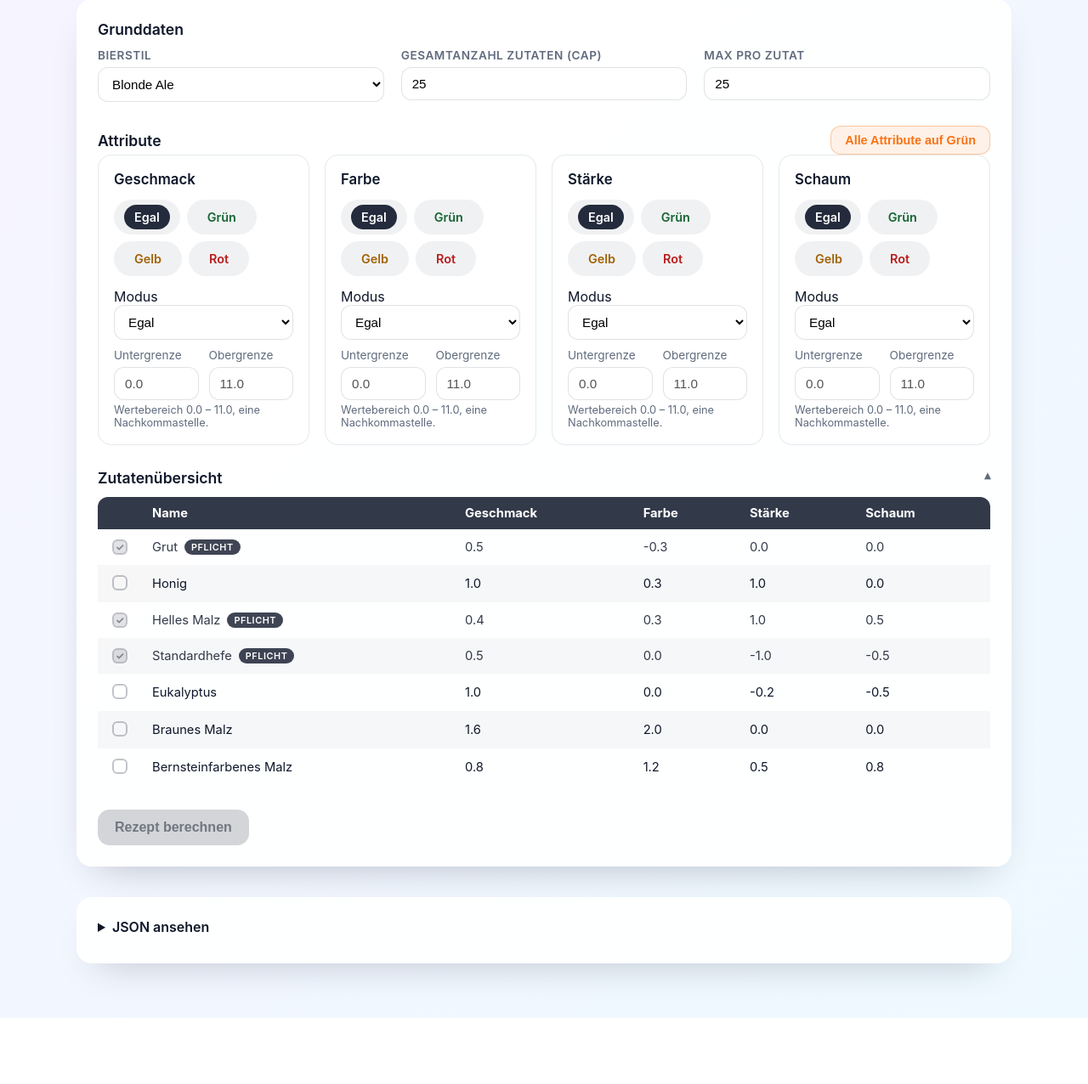
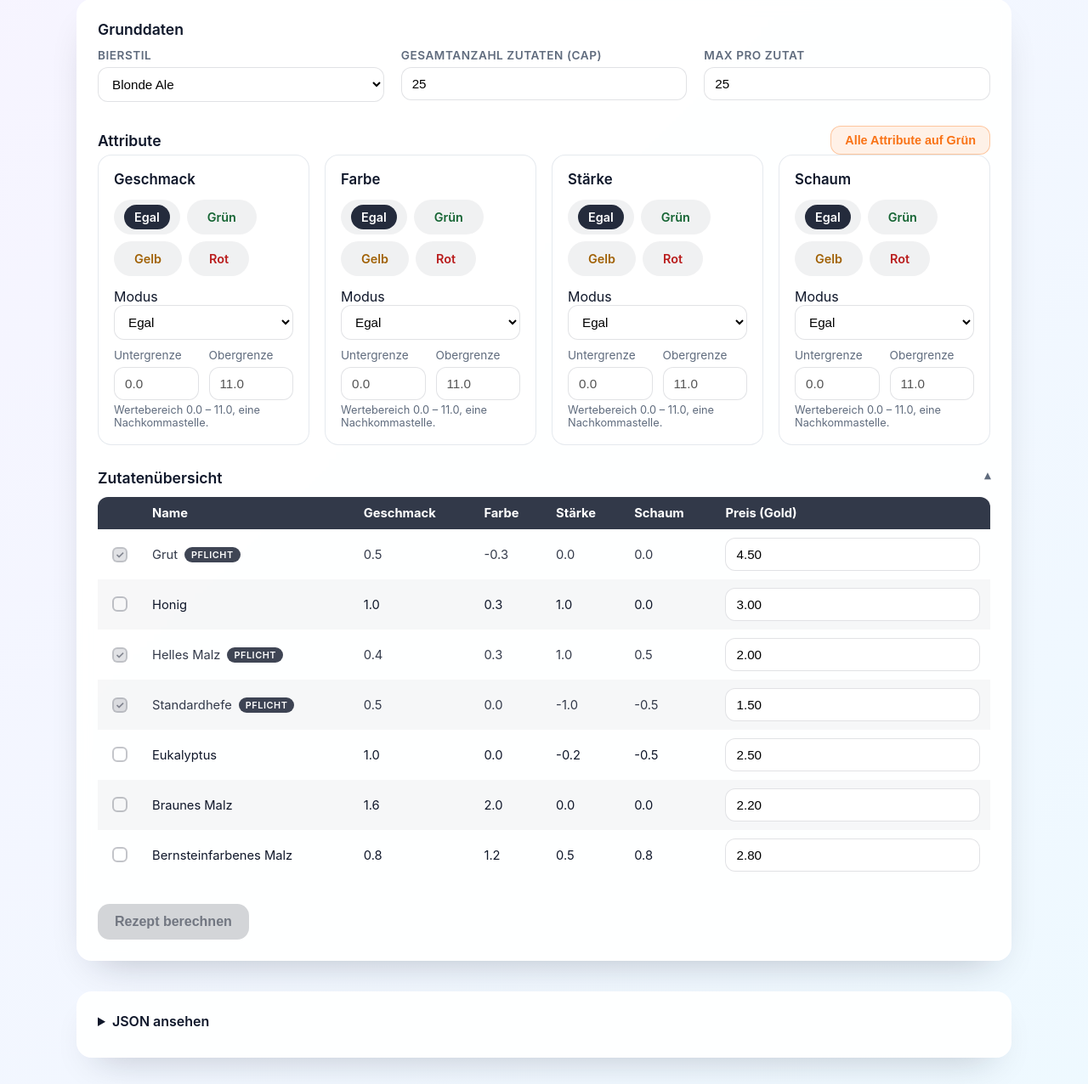
Before and after one commit to wojoeraf/AleAbbeyBeerCalculator, a Flask app: page / in a window 1280 px wide. Shown: the part 196-1472 px from the top of the page at 85% size. Before the commit the page ends 1394 px from the top, so only its background shows below. Run offline with Flask 3, Linux system fonts and the light colour scheme.

Commit message:
Allow editing ingredient prices in gold

```diff
--- a/app.py
+++ b/app.py
@@ -136,14 +136,14 @@ BEER_STYLES = {
 }
 # ================= DATA =================
 INGREDIENTS = [
-    # name, (taste, color, strength, foam)
-    {"name": "Grut", "vec": [0.5, -0.3, 0.0, 0.0]},
-    {"name": "Honig", "vec": [1, 0.3, 1.0, 0.0]},
-    {"name": "Helles Malz", "vec": [0.4, 0.3, 1.0, 0.5]},
-    {"name": "Standardhefe", "vec": [0.5, 0.0, -1.0, -0.5]},
-    {"name": "Eukalyptus", "vec": [1.0, 0.0, -0.2, -0.5]},
-    {"name": "Braunes Malz", "vec": [1.6, 2.0, 0.0, 0.0]},
-    {"name": "Bernsteinfarbenes Malz", "vec": [0.8, 1.2, 0.5, 0.8]},
+    # name, (taste, color, strength, foam), price
+    {"name": "Grut", "vec": [0.5, -0.3, 0.0, 0.0], "price": 4.5},
+    {"name": "Honig", "vec": [1, 0.3, 1.0, 0.0], "price": 3.0},
+    {"name": "Helles Malz", "vec": [0.4, 0.3, 1.0, 0.5], "price": 2.0},
+    {"name": "Standardhefe", "vec": [0.5, 0.0, -1.0, -0.5], "price": 1.5},
+    {"name": "Eukalyptus", "vec": [1.0, 0.0, -0.2, -0.5], "price": 2.5},
+    {"name": "Braunes Malz", "vec": [1.6, 2.0, 0.0, 0.0], "price": 2.2},
+    {"name": "Bernsteinfarbenes Malz", "vec": [0.8, 1.2, 0.5, 0.8], "price": 2.8},
     # Add more here...
 ]
 
@@ -181,8 +181,9 @@ def segments_for_band(style: str, attr: str, band: str) -> List[Tuple[float,floa
 
 # ============== Solvers ==============
 def solve_recipe(ingredients, style_name, numeric_intervals, band_preferences,
-                 total_cap, per_cap, topk=10, extra_min_counts=None):
+                 total_cap, per_cap, topk=3, extra_min_counts=None):
     A = np.array([ing["vec"] for ing in ingredients], dtype=float).T  # 4 x n
+    prices = np.array([float(ing.get("price", 0.0)) for ing in ingredients], dtype=float)
     base = np.array(BEER_STYLES[style_name]["base"], dtype=float)
     n = A.shape[1]
 
@@ -230,6 +231,18 @@ def solve_recipe(ingredients, style_name, numeric_intervals, band_preferences,
             return []
         per_attr_lists.append(ivs)
 
+    best_costs: List[float] = []
+    best_cost_threshold = float("inf")
+
+    def register_cost(val: float):
+        nonlocal best_cost_threshold
+        best_costs.append(val)
+        best_costs.sort()
+        if len(best_costs) > topk:
+            best_costs.pop()
+        if len(best_costs) == topk:
+            best_cost_threshold = best_costs[-1]
+
     for iv_box in itertools.product(*per_attr_lists):
         Lb = np.array([iv[0] for iv in iv_box], dtype=float)
         Ub = np.array([iv[1] for iv in iv_box], dtype=float)
@@ -238,8 +251,10 @@ def solve_recipe(ingredients, style_name, numeric_intervals, band_preferences,
             continue
 
         suffix_min_counts = np.zeros(n + 1, dtype=int)
+        suffix_min_price = np.zeros(n + 1, dtype=float)
         for idx in range(n - 1, -1, -1):
             suffix_min_counts[idx] = int(min_x[idx]) + suffix_min_counts[idx + 1]
+            suffix_min_price[idx] = prices[idx] * int(min_x[idx]) + suffix_min_price[idx + 1]
         if suffix_min_counts[0] > total_cap:
             continue
 
@@ -248,7 +263,10 @@ def solve_recipe(ingredients, style_name, numeric_intervals, band_preferences,
         for idx in range(n - 1, -1, -1):
             vec = A[:, idx]
             lo_cnt = int(min_x[idx])
-            hi_cnt = int(per_cap)
+            remaining_capacity = total_cap - suffix_min_counts[idx + 1]
+            if remaining_capacity < 0:
+                remaining_capacity = 0
+            hi_cnt = int(min(per_cap, remaining_capacity))
             for k in range(4):
                 coef = vec[k]
                 if coef >= 0:
@@ -263,8 +281,10 @@ def solve_recipe(ingredients, style_name, numeric_intervals, band_preferences,
         counts = [0] * n
         seen_local = set()
 
-        def dfs(idx: int, used: int, totals: np.ndarray):
+        def dfs(idx: int, used: int, totals: np.ndarray, cost: float):
             if used + suffix_min_counts[idx] > total_cap:
+                return
+            if len(best_costs) >= topk and cost + suffix_min_price[idx] >= best_cost_threshold - 1e-9:
                 return
             for k in range(4):
                 min_possible = totals[k] + suffix_lo[idx, k]
@@ -289,7 +309,10 @@ def solve_recipe(ingredients, style_name, numeric_intervals, band_preferences,
                     "bands": bands,
                     "active": [ingredients[i]["name"] for i in np.where(cand > 0)[0]],
                     "counts_by_name": {ingredients[i]["name"]: int(cand[i]) for i in range(n) if cand[i] > 0},
+                    "total_price": round(cost, 2),
+                    "total_price_raw": cost,
                 })
+                register_cost(cost)
                 return
 
             remaining_min_after = suffix_min_counts[idx + 1]
@@ -298,27 +321,34 @@ def solve_recipe(ingredients, style_name, numeric_intervals, band_preferences,
             if max_c < min_c:
                 return
             vec = A[:, idx]
+            price = prices[idx]
             for c in range(min_c, max_c + 1):
                 counts[idx] = c
                 new_used = used + c
                 new_totals = totals + vec * c
+                new_cost = cost + price * c
+                if len(best_costs) >= topk and new_cost + suffix_min_price[idx + 1] >= best_cost_threshold - 1e-9:
+                    continue
                 for k in range(4):
                     min_possible = new_totals[k] + suffix_lo[idx + 1, k]
                     max_possible = new_totals[k] + suffix_hi[idx + 1, k]
                     if max_possible < Lb[k] - 1e-9 or min_possible > Ub[k] + 1e-9:
                         break
                 else:
-                    dfs(idx + 1, new_used, new_totals)
+                    dfs(idx + 1, new_used, new_totals, new_cost)
             counts[idx] = 0
 
-        dfs(0, 0, base.copy())
+        dfs(0, 0, base.copy(), 0.0)
 
-    solutions.sort(key=lambda s: (s["sum"], s["totals"], s["x"]))
+    solutions.sort(key=lambda s: (s["total_price_raw"], s["sum"], s["totals"], s["x"]))
     seen = set(); uniq = []
     for s in solutions:
         key = tuple(s["x"])
         if key in seen: continue
-        seen.add(key); uniq.append(s)
+        seen.add(key)
+        s = dict(s)
+        s.pop("total_price_raw", None)
+        uniq.append(s)
         if len(uniq) >= topk: break
     return uniq
 
@@ -341,11 +371,24 @@ def index():
     solutions: Optional[List[Dict[str, object]]] = None
     debug_info: List[str] = []
     selected_optional: Set[str] = set()
+    current_ingredients = [dict(ing) for ing in INGREDIENTS]
 
     if request.method == "POST":
+        for idx, ing in enumerate(current_ingredients):
+            field_name = f"price_{idx}"
+            raw_value = request.form.get(field_name, "").strip()
+            if raw_value:
+                try:
+                    price_val = float(raw_value)
+                except ValueError:
+                    price_val = ing.get("price", 0.0)
+                else:
+                    price_val = max(0.0, price_val)
+                ing["price"] = price_val
+
         band_preferences: Dict[str, Optional[Set[str]]] = {}
         numeric_intervals: Dict[str, Tuple[float, float]] = {}
-        ingredient_names = {ing["name"] for ing in INGREDIENTS}
+        ingredient_names = {ing["name"] for ing in current_ingredients}
         selected_optional = {
             name for name in request.form.getlist("optional_ingredients")
             if name in ingredient_names
@@ -420,18 +463,18 @@ def index():
             extra_min_counts[nm] = max(extra_min_counts.get(nm, 0), 1)
 
         solutions = solve_recipe(
-            INGREDIENTS,
+            current_ingredients,
             style,
             numeric_intervals,
             band_preferences,
             total_cap=total_cap,
             per_cap=per_cap,
-            topk=10,
+            topk=3,
             extra_min_counts=extra_min_counts,
         )
 
-        name_to_idx = {ing["name"]: i for i, ing in enumerate(INGREDIENTS)}
-        min_x = np.zeros(len(INGREDIENTS), dtype=int)
+        name_to_idx = {ing["name"]: i for i, ing in enumerate(current_ingredients)}
+        min_x = np.zeros(len(current_ingredients), dtype=int)
         for nm, cnt in BEER_STYLES[style].get("min_counts", {}).items():
             if nm in name_to_idx:
                 min_x[name_to_idx[nm]] = int(cnt)
@@ -476,8 +519,8 @@ def index():
         attrs=ATTRS,
         attr_labels=ATTR_LABELS,
         band_labels=BAND_LABELS,
-        ingredients=INGREDIENTS,
-        ingredients_json=json.dumps(INGREDIENTS, indent=2, ensure_ascii=False),
+        ingredients=current_ingredients,
+        ingredients_json=json.dumps(current_ingredients, indent=2, ensure_ascii=False),
         styles_json=json.dumps(BEER_STYLES, indent=2, ensure_ascii=False),
         constraints=constraints,
         total_cap=total_cap,
--- a/templates/index.html
+++ b/templates/index.html
@@ -93,6 +93,7 @@
                   <th>Farbe</th>
                   <th>Stärke</th>
                   <th>Schaum</th>
+                  <th>Preis (Gold)</th>
                 </tr>
               </thead>
               <tbody>
@@ -124,6 +125,14 @@
                     <td>{{ '%.1f'|format(ing.vec[1]) }}</td>
                     <td>{{ '%.1f'|format(ing.vec[2]) }}</td>
                     <td>{{ '%.1f'|format(ing.vec[3]) }}</td>
+                    <td>
+                      <input type="number"
+                             name="price_{{ loop.index0 }}"
+                             value="{{ '%.2f'|format(ing.price) }}"
+                             step="0.1"
+                             min="0"
+                             class="price-input">
+                    </td>
                   </tr>
                 {% endfor %}
               </tbody>
@@ -145,6 +154,7 @@
             {% for s in solutions %}
               <div class="card">
                 <h3 style="margin-top:0;">Gesamtzutaten: {{ s.sum }}</h3>
+                <p style="margin:4px 0 12px; font-weight:600;">Gesamtpreis: {{ '%.2f'|format(s.total_price) }} Gold</p>
                 <p style="margin-bottom:8px; font-weight:600;">Zutatenmix</p>
                 <div class="chips" style="margin-bottom:12px;">
                   {% for name, cnt in s.counts_by_name.items() %}
```
